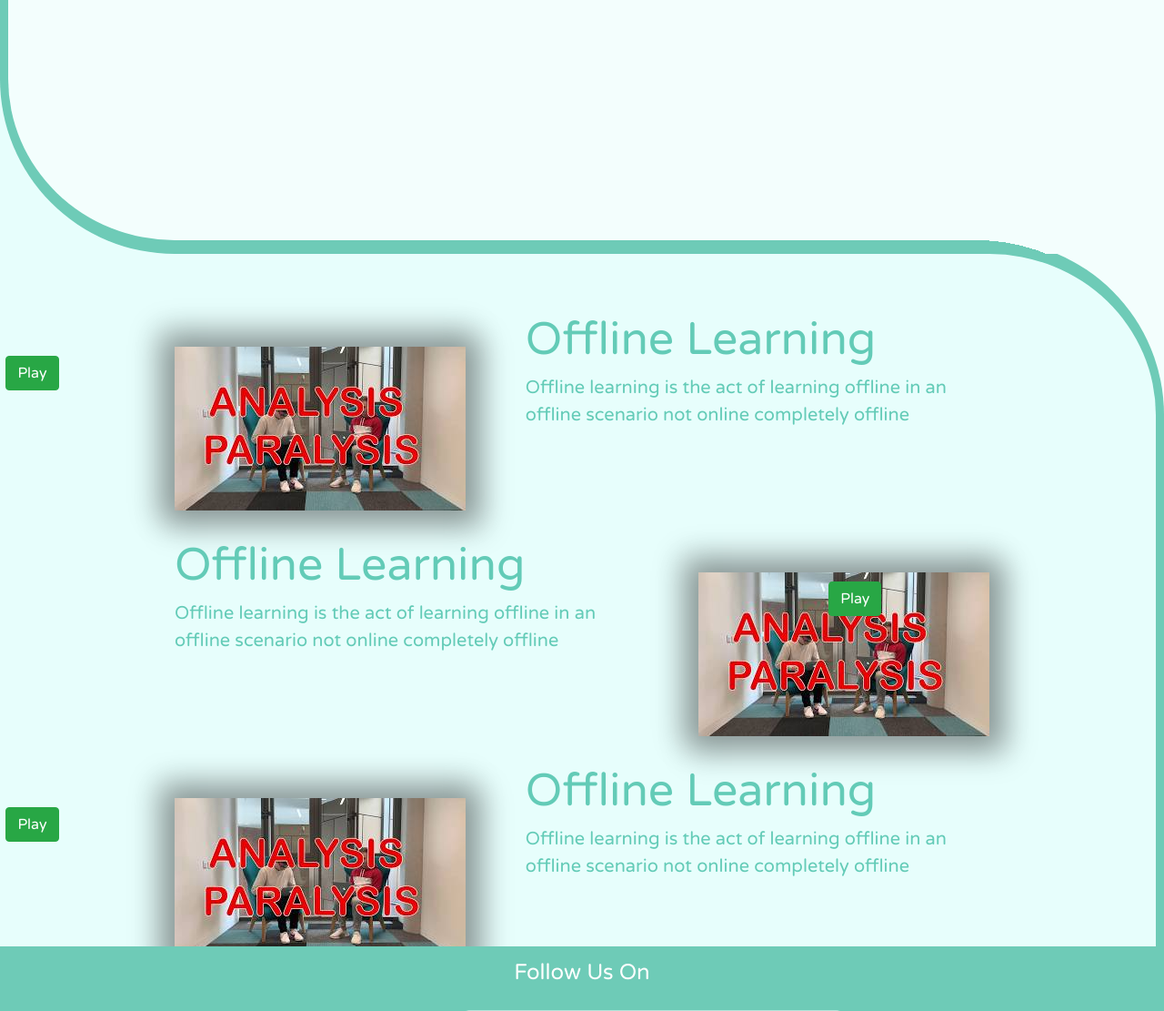
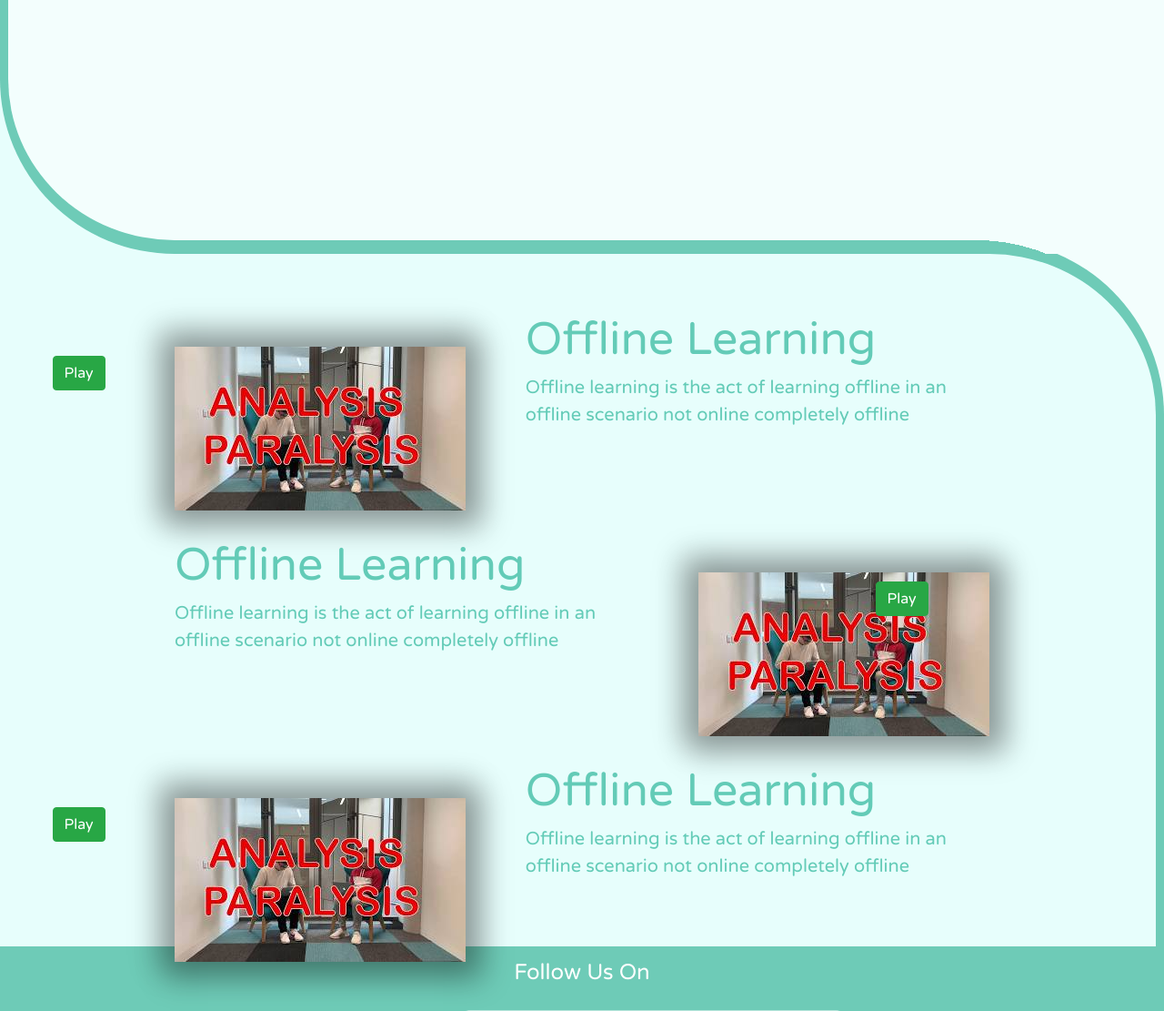
Before and after one commit to SamAtStudy/Study.ie-version-1.0, a PHP site: page / in a window 1280 px wide. Shown: the part 1237-2348 px from the top of the page at 91% size. Run offline with PHP 8.4, Linux system fonts and the light colour scheme.

Commit message:
Aaron 26/6/19 - Fixed buttons not working on section 3 of homepage

```diff
--- a/css/studyStylesheet.css
+++ b/css/studyStylesheet.css
@@ -26,6 +26,7 @@ body {
     height:97vh;
     font-size:12px;
     position:relative;
+    z-index: 5;
     margin-top:-37vh;
     border-top:solid 15px;
     border-top-color: #6ECBB7;
@@ -44,13 +45,11 @@ body {
     background-color: #E7FEFC;
     height:97vh;
     font-size:12px;
-    position:relative;
     border-top:solid 15px;
     border-top-color: #6ECBB7;
     border-right: solid 9px;
     border-right-color: #6ECBB7;
     margin-top: -15px;
-    z-index: -1;
     color: #63cbb7;
 }
 #sectionFourBox{
@@ -103,13 +102,12 @@ body {
     background: #63cbb7;
 }
 .gap-up{
-    z-index:-1;
+    position:relative;
+    z-index: 1;
     margin-top: -35vh;
     height:35vh;
 }
 .gap-down{
-    z-index:0;
-    position: relative;
     height:35vh;
     margin-top:-15px;
 }
@@ -186,12 +184,12 @@ body {
 .button1{
     position: relative;
     top: 6vh;
-    left: -14.5vw;
+    left: -10.5vw;
 }
 .button2{
     position: relative;
     top:6vh;
-    right: -14vw;
+    right: -18vw;
 }
 
 
--- a/index.html
+++ b/index.html
@@ -100,7 +100,7 @@
     </p>
     </div>
 </div>
-<div style=" z-index: 100; position: relative; ">
+<div style=" z-index: 5; position: relative; ">
     <div style="background-color:#f3fefd; float:right;height: 15px; width:10.2vw; margin-top: -15px; z-index: 10; position: relative;">&nbsp</div>
     <div style="background-color:#f3fefd; float:right;height: 14px; width:10.4vw; margin-top: -15px; z-index: 10; position: relative;">&nbsp</div>
     <div style="background-color:#f3fefd; float:right;height: 13px; width:10.6vw; margin-top: -15px; z-index: 10; position: relative;">&nbsp</div>
@@ -119,7 +119,7 @@
 </div>
 
     <!-- SECTION 3 EXPLANATIONS -->
-    <div class="gap-up" style="background-color: #E7FEFC;">&nbsp</div>
+<div class="gap-up" style="background-color: #E7FEFC;">&nbsp</div>
 <div id="sectionThreeBox">
     <div style="margin-left:15vw; margin-top:8vh; width:70vw;font-size:20px;">
 
@@ -144,10 +144,7 @@
             <div class="modal fade" id="myModal" tabindex="-1" role="dialog" aria-labelledby="exampleModalLabel" aria-hidden="true">
                 <div class="modal-dialog" role="document">
                     <div class="modal-content">
-
-
                         <div class="modal-body">
-
                             <button type="button" class="close" data-dismiss="modal" aria-label="Close">
                                 <span aria-hidden="true">&times;</span>
                             </button>
@@ -155,14 +152,10 @@
                             <div class="embed-responsive embed-responsive-16by9">
                                 <iframe class="embed-responsive-item" src="" id="video"  allowscriptaccess="always" allow="autoplay"></iframe>
                             </div>
-
-
                         </div>
-
                     </div>
                 </div>
-            </div>
-        </div>
+            </div></div>
 
         <!-- ROW 2 -->
         <div class="row" style="margin-bottom: 30px;">
@@ -185,10 +178,7 @@
             <div class="modal fade" id="myModal" tabindex="-1" role="dialog" aria-labelledby="exampleModalLabel" aria-hidden="true">
                 <div class="modal-dialog" role="document">
                     <div class="modal-content">
-
-
                         <div class="modal-body">
-
                             <button type="button" class="close" data-dismiss="modal" aria-label="Close">
                                 <span aria-hidden="true">&times;</span>
                             </button>
@@ -196,14 +186,11 @@
                             <div class="embed-responsive embed-responsive-16by9">
                                 <iframe class="embed-responsive-item" src="" id="video"  allowscriptaccess="always" allow="autoplay"></iframe>
                             </div>
-
-
                         </div>
 
                     </div>
                 </div>
-            </div>
-        </div>
+            </div></div>
 
         <!-- ROW 3 -->
         <div class="row">
@@ -226,10 +213,7 @@
             <div class="modal fade" id="myModal" tabindex="-1" role="dialog" aria-labelledby="exampleModalLabel" aria-hidden="true">
                 <div class="modal-dialog" role="document">
                     <div class="modal-content">
-
-
                         <div class="modal-body">
-
                             <button type="button" class="close" data-dismiss="modal" aria-label="Close">
                                 <span aria-hidden="true">&times;</span>
                             </button>
@@ -237,14 +221,10 @@
                             <div class="embed-responsive embed-responsive-16by9">
                                 <iframe class="embed-responsive-item" src="" id="video"  allowscriptaccess="always" allow="autoplay"></iframe>
                             </div>
-
-
                         </div>
-
                     </div>
                 </div>
-            </div>
-        </div>
+            </div></div>
 
     </div>
 </div>
```
